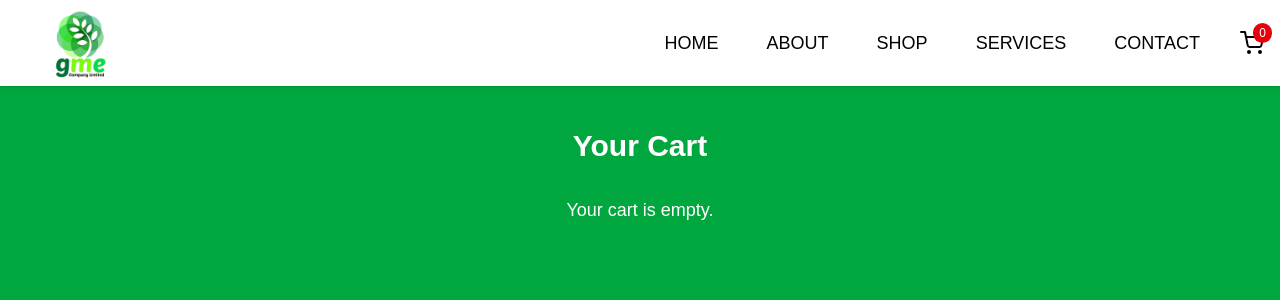
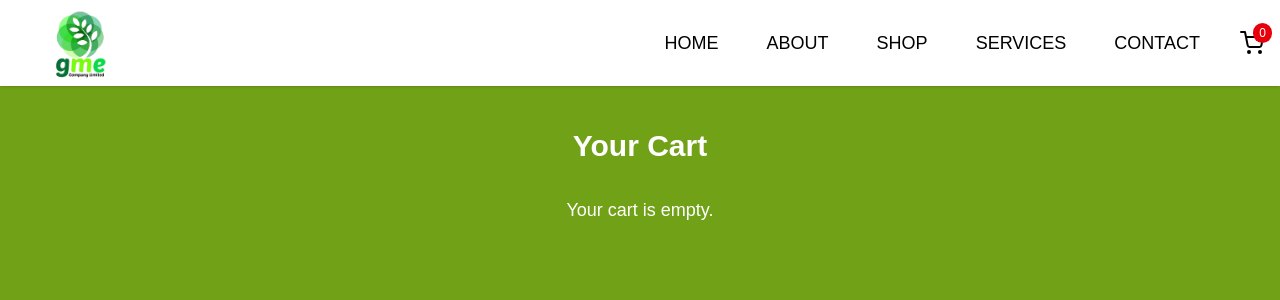
Before and after one commit to nkunimosei24/GME-Company, a React (Vite) app: page /cart in a window 1280 px wide. Shown: the top 300 px of the page. Built offline with nearby package versions, Linux system fonts and the light colour scheme; a web font is replaced by a local one.

Commit message:
Color changes

```diff
--- a/src/pages/home/sections/Cart.jsx
+++ b/src/pages/home/sections/Cart.jsx
@@ -20,7 +20,7 @@ const Cart = () => {
   );
 
   return (
-    <section className="py-12 px-4 md:mt-20 min-h-screen bg-green-600">
+    <section className="py-12 px-4 md:mt-20 min-h-screen bg-[#71a117]">
       <div className="max-w-4xl mx-auto">
 
         <h2 className="text-3xl font-bold mb-8 text-center text-white">Your Cart</h2>
```
